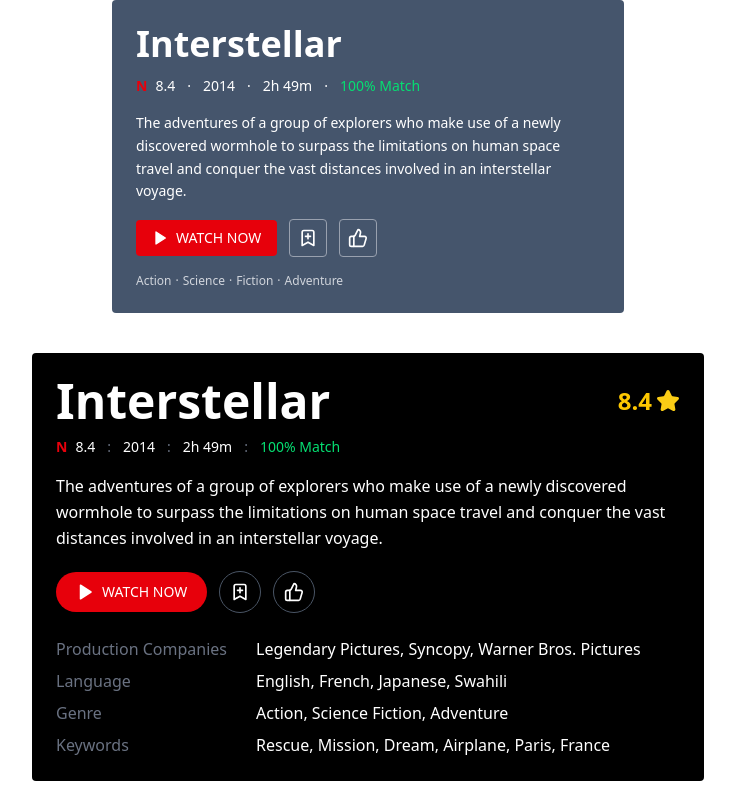
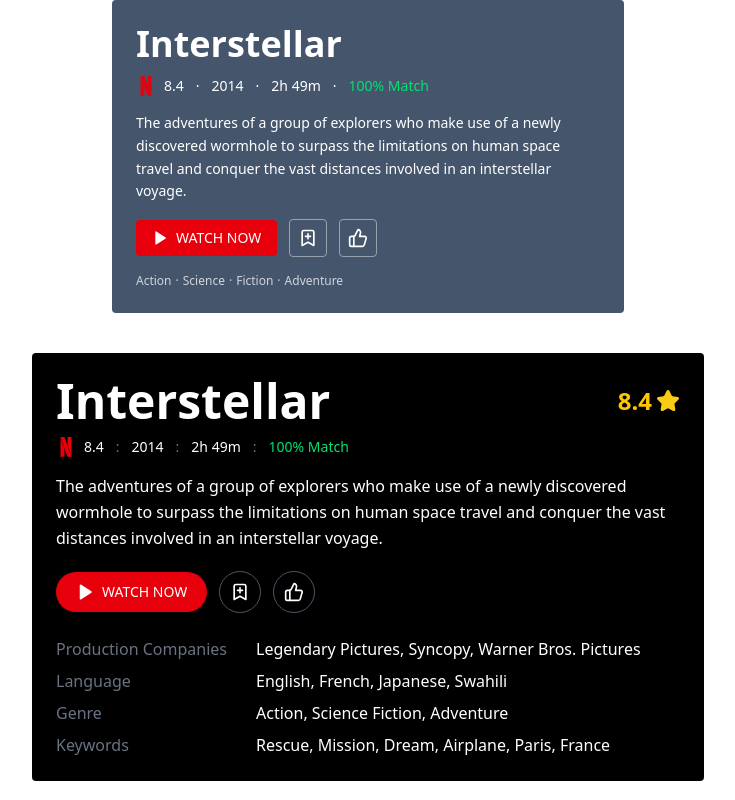
Before and after one commit to ngvuthtinh/Movie_Recommendation_System, a React (Vite) app in the folder movie_recommendation_system/: page / in a window 1280 px wide. Shown: the whole page, without its empty margins (272-1007 px from the left). Built offline with nearby package versions, Linux system fonts and the light colour scheme.

Commit message:
Tinh | update

```diff
--- a/movie_recommendation_system/src/components/DetailMovie_1.tsx
+++ b/movie_recommendation_system/src/components/DetailMovie_1.tsx
@@ -1,6 +1,6 @@
 import { Play, BookmarkPlus, ThumbsUp } from "lucide-react";
 import { MovieDetailProps, defaultMovieProps } from '../types/I_DetailMovie1';
-
+import { SiNetflix } from "react-icons/si";
 export default function DetailMovie_1(props: Partial<MovieDetailProps>) {
   // Merge provided props with default props
   const { id, title, rating, year, duration, matchPercentage, description, genres } = {
@@ -17,7 +17,7 @@
 
         {/* Movie metadata row */}
         <div className="flex items-center gap-2 mb-4 text-sm">
-          <span className="text-red-600 font-bold">N</span>
+          <SiNetflix className="text-red-600" size={20} />
           <span>{rating}</span>
           <span className="mx-1">·</span>
           <span>{year}</span>
--- a/movie_recommendation_system/src/components/DetailMovie_2.tsx
+++ b/movie_recommendation_system/src/components/DetailMovie_2.tsx
@@ -1,6 +1,6 @@
 import { Play, BookmarkPlus, ThumbsUp, Star } from "lucide-react"
 import { type MovieDetail2Props, defaultMovieProps } from "../types/I_DetailMovie2"
-
+import { SiNetflix } from "react-icons/si";
 export default function DetailMovie_2(props: MovieDetail2Props) {
   // Merge provided props with default props
   const {
@@ -35,7 +35,7 @@
 
         {/* Movie metadata row */}
         <div className="flex items-center gap-2 mb-4 text-sm">
-          <span className="text-red-600 font-bold">N</span>
+          <SiNetflix className="text-red-600" size={20} />
           <span>{rating}</span>
           <span className="mx-1 text-gray-500">:</span>
           <span>{year}</span>
```
